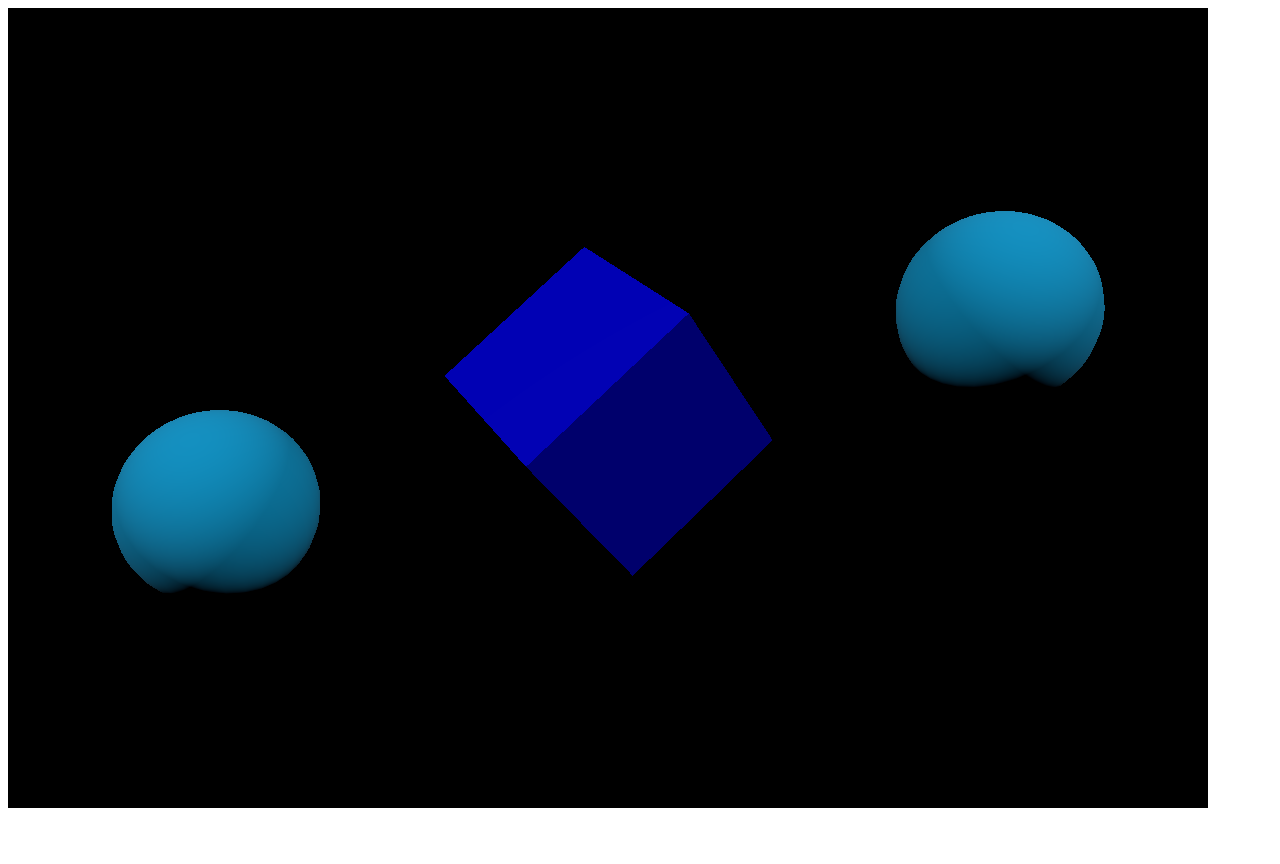
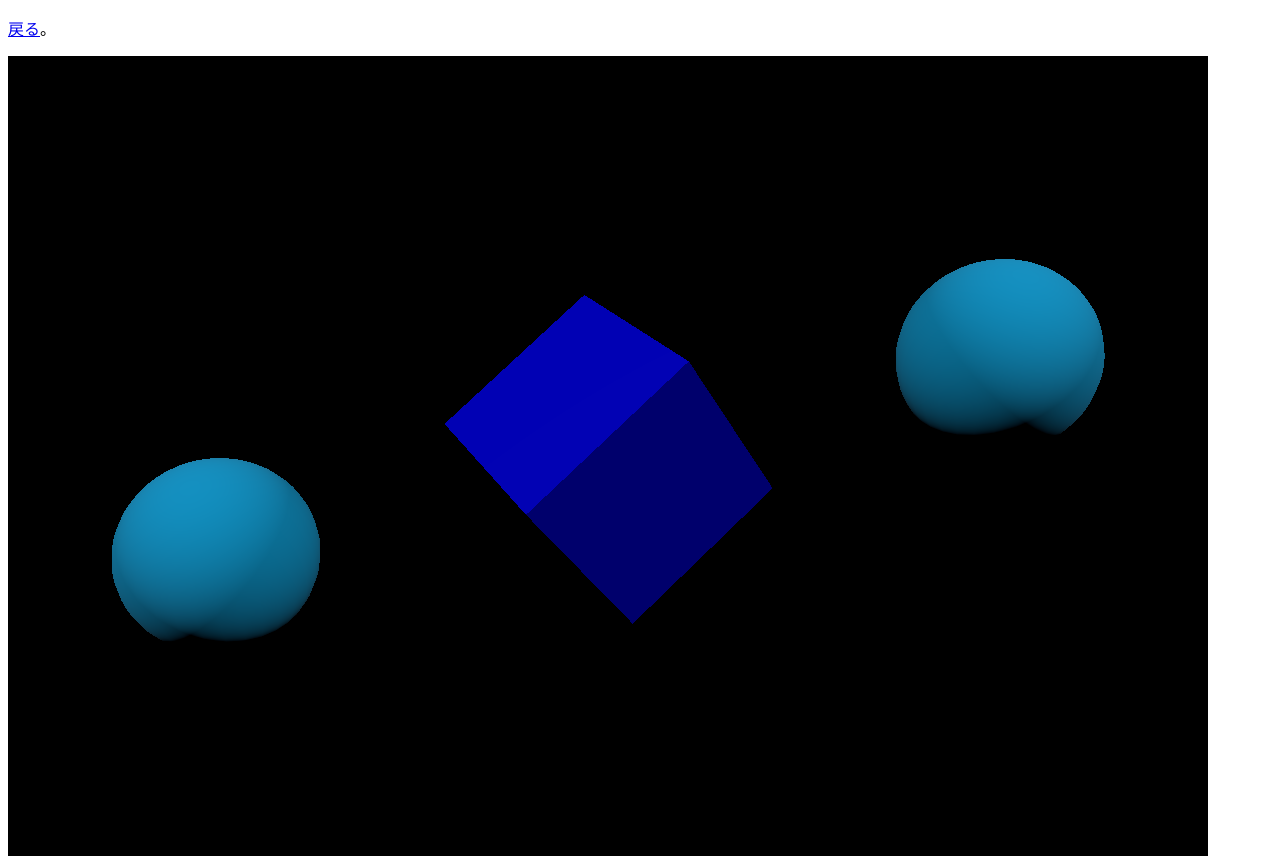
Before and after one commit to ookubo-masaaki/Task, a plain HTML site: page truth.html in a window 1280 px wide. Before the commit the page ends 816 px from the top, so only its background shows below. Drawn offline with nearby package versions, Linux system fonts and the light colour scheme; animation ran at ten frames a second.

Commit message:
Update truth.html

```diff
--- a/truth.html
+++ b/truth.html
@@ -144,5 +144,8 @@ scene.add( sphere2 );
   }
   window.addEventListener('DOMContentLoaded', init);
 </script>
+
+	<p><a href="index.html">戻る</a>。</p>
+
 </body>
 </html>
```
